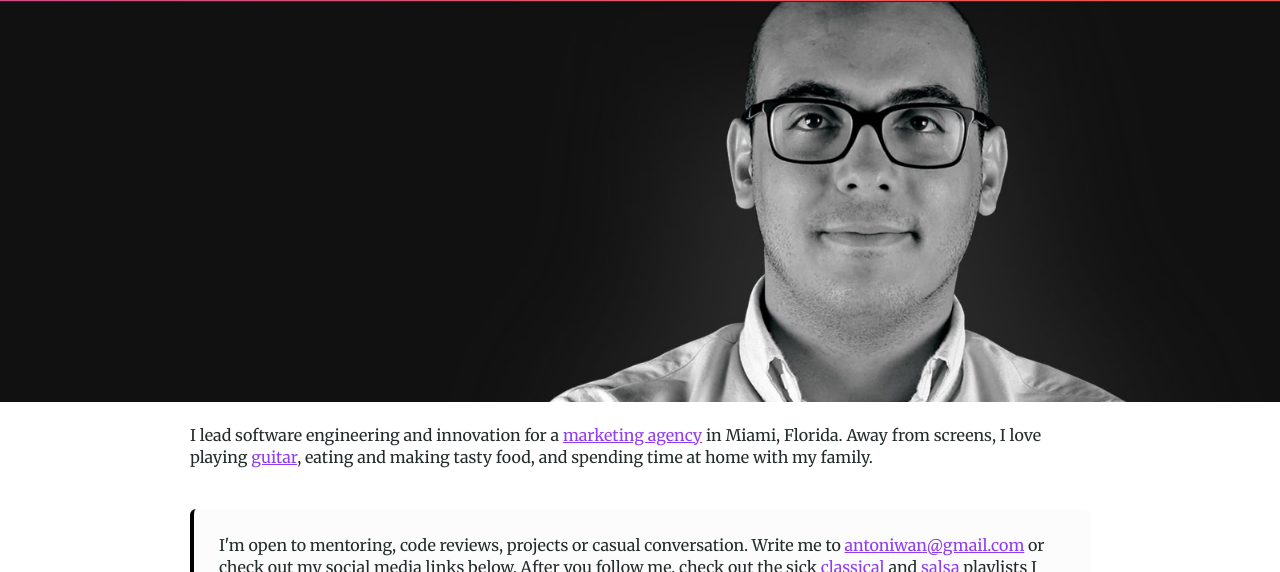
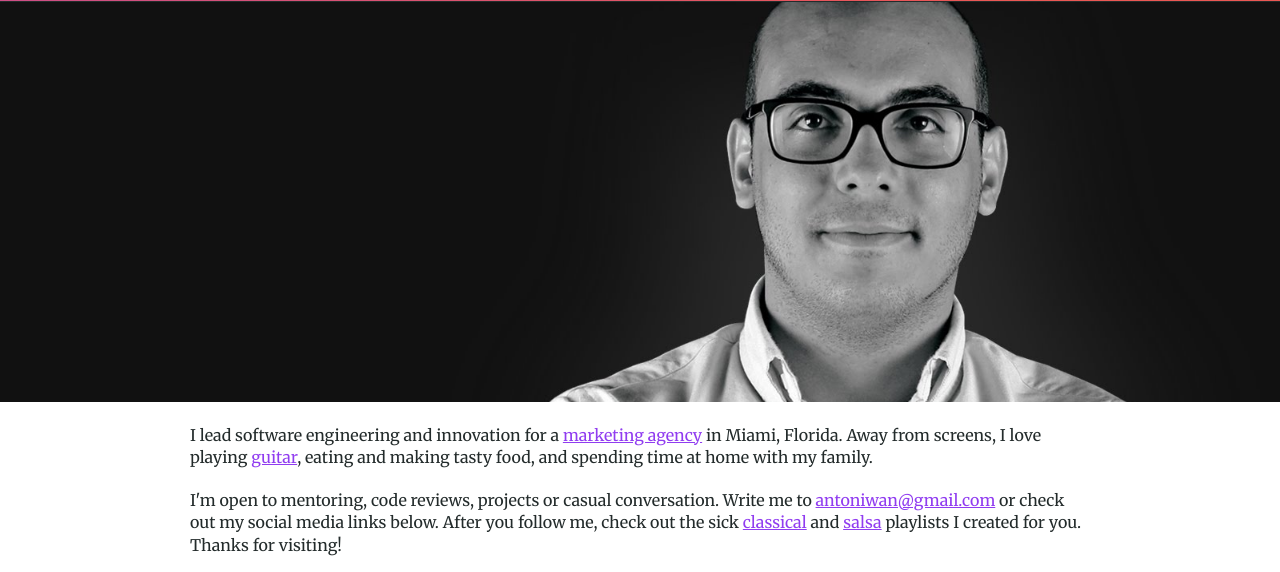
Before and after one commit to antoniwan/old-arodus-gatsby, a Gatsby site: page / in a window 1280 px wide. Shown: the part 59-631 px from the top of the page. Built offline with nearby package versions, Linux system fonts and the light colour scheme; Gatsby itself is replaced by a stand-in of ours.

Commit message:
contact me updates

```diff
--- a/src/components/contactme.js
+++ b/src/components/contactme.js
@@ -13,15 +13,6 @@ import {
 import { GoMail } from "react-icons/go"
 
 const StyledContactMe = styled.div`
-  border-left: 4px solid black;
-  padding: 25px;
-  background: #fcfcfc;
-  border-radius: 6px;
-  margin-top: 4rem;
-  margin-left: -25px;
-  margin-right: -25px;
-  margin-bottom: -52px;
-
   h2 {
     margin-bottom: 1.25rem;
   }
@@ -36,7 +27,7 @@ const StyledContactMe = styled.div`
     display: flex;
     flex-wrap: wrap;
     justify-content: center;
-    width: 72%;
+    width: 100%;
   }
   .social-list li {
     font-size: 2rem;
@@ -45,10 +36,6 @@ const StyledContactMe = styled.div`
   }
 
   @media (min-width: 1024px) {
-    margin-left: 0;
-    margin-right: 0;
-    margin-bottom: 0;
-
     .social-list {
       width: 100%;
       justify-content: flex-start;
```
